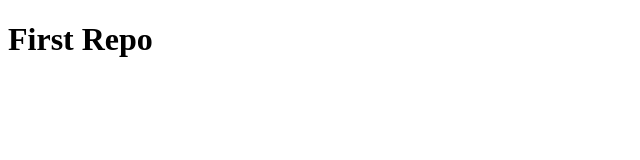
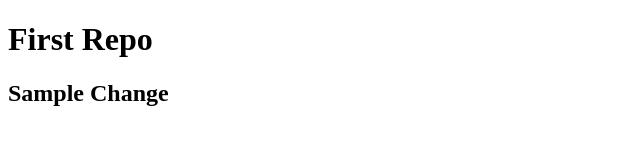
Before and after one commit to ralphbedayo009/firstRepo, a plain HTML site: page index2.html in a window 1280 px wide. Shown: the whole page, without its empty margins (0-640 px from the left). Drawn offline with Linux system fonts and the light colour scheme.

Commit message:
Second Change

```diff
--- a/index2.html
+++ b/index2.html
@@ -5,5 +5,6 @@
 </head>
 <body>
   <h1>First Repo</h1>
+  <h2>Sample Change</h2>
 </body>
 </html>
```
